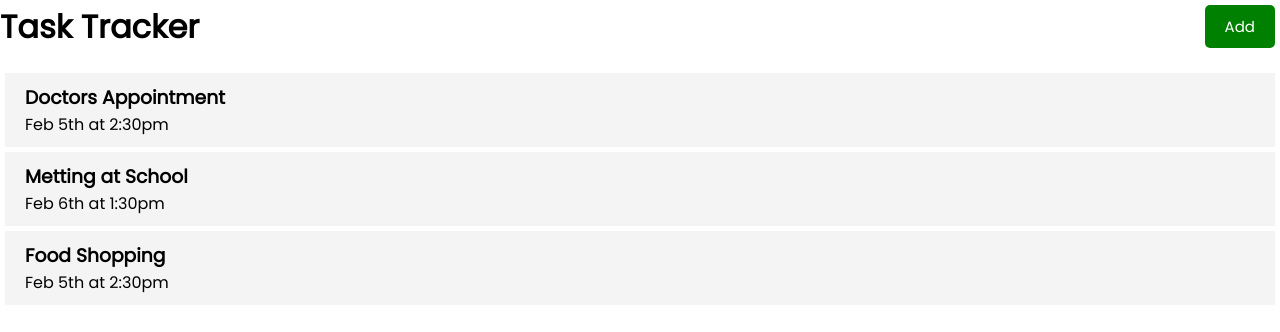
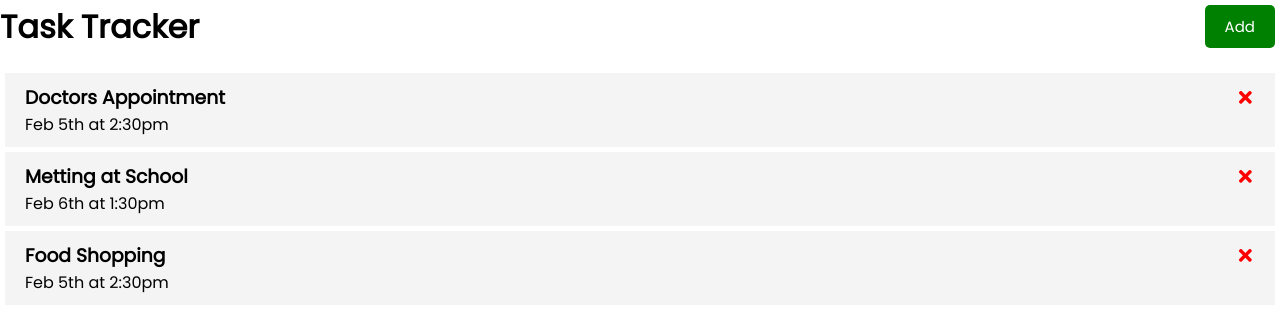
Before and after one commit to tenthin/reactjs, a React (Create React App) app: page / in a window 1280 px wide. Shown: the top 332 px of the page. Built offline with nearby package versions, Linux system fonts and the light colour scheme.

Commit message:
to delete the task

```diff
--- a/package.json
+++ b/package.json
@@ -8,6 +8,7 @@
     "@testing-library/user-event": "^13.5.0",
     "react": "^17.0.2",
     "react-dom": "^17.0.2",
+    "react-icons": "^4.3.1",
     "react-scripts": "5.0.0",
     "web-vitals": "^2.1.2"
   },
--- a/src/App.js
+++ b/src/App.js
@@ -24,11 +24,21 @@ const App = () => {
     }
 ])
 
+// Delete Task
+const deleteTask = (id) => {
+  setTasks(tasks.filter((task) => task.id !==id))
+}
+
+
 
   return (
     <div className='Container'>
       <Header />
-      <Tasks tasks={tasks} />
+      {tasks.length > 0 ? (
+      <Tasks tasks={tasks} onDelete=
+      {deleteTask}/>)
+      :( 'No Tasks To Show'
+      )}
     </div>
   )
 }
--- a/src/components/Task.js
+++ b/src/components/Task.js
@@ -1,7 +1,13 @@
-const Task = ({ task }) => {
+import { FaTimes } from 'react-icons/fa'
+
+
+const Task = ({ task , onDelete}) => {
     return (
         <div className='task'>
-            <h3>{task.text}</h3>
+            <h3>{task.text} <FaTimes style={{color:'red',
+            cursor: 'pointer' }}
+            onClick={() => onDelete(task.id)} />
+            </h3>
             <p>{task.day}</p>
         </div>
     )
--- a/src/components/Tasks.js
+++ b/src/components/Tasks.js
@@ -1,10 +1,11 @@
 import Task from './Task'
 
-const Tasks = ({tasks}) => {
+const Tasks = ({tasks,onDelete}) => {
       return (
         <>
          {tasks.map((task) => (
-         <Task key={task.id} task={task}/>
+         <Task key={task.id} task={task}
+         onDelete={onDelete} />
          ))}
         </>
     )
```
Also changed, not shown: 1 other file (tests, documents, lock files or other folders).
